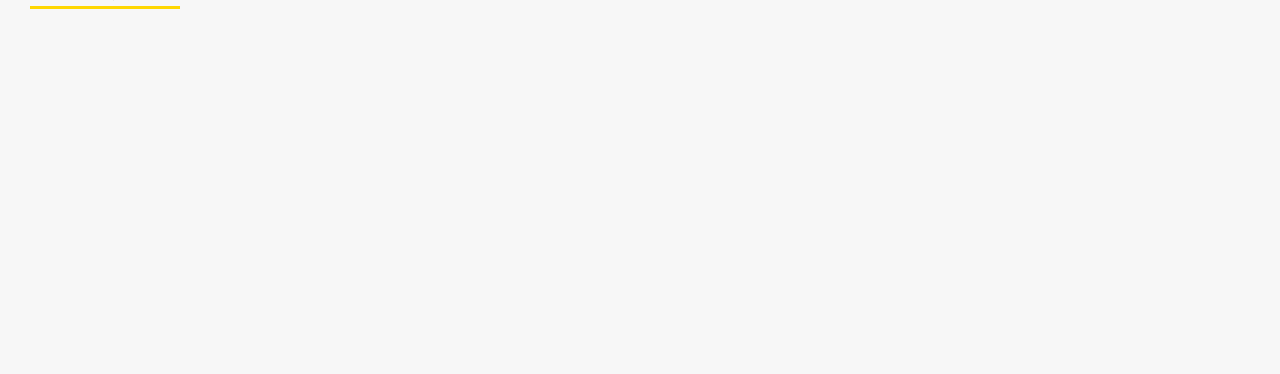
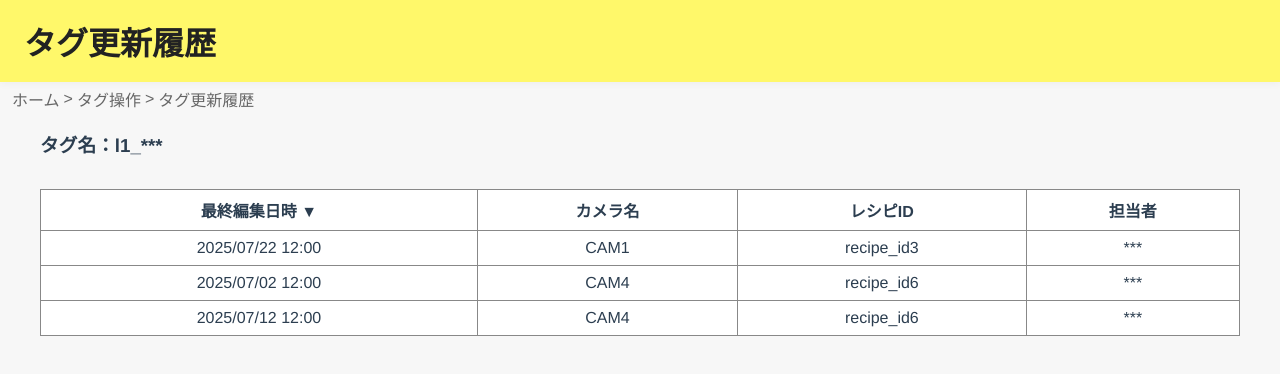
Before and after one commit to 38022/P3Icontrol, a Vue app: page /tag/history in a window 1280 px wide. Shown: the top 374 px of the page. Built offline with nearby package versions, Linux system fonts and the light colour scheme.

Commit message:
タグ更新履歴ページ実装

```diff
--- a/src/components/TagDelete.vue
+++ b/src/components/TagDelete.vue
@@ -6,7 +6,9 @@
     <nav class="breadcrumb">
       <router-link to="/">ホーム</router-link>
       <span> &gt;</span>
-      <span>タグ操作</span>
+      <router-link to="/tag">タグ操作</router-link>
+      <span> &gt;</span>
+      <span>タグ削除</span>
     </nav>
     <div class="select-tag">
       <p>削除するタグを選択</p>
--- a/src/components/TagHistory.vue
+++ b/src/components/TagHistory.vue
@@ -1,25 +1,176 @@
 <template>
-  <div class="tag-history">
-    <h2>タグ更新履歴</h2>
+  <div class="tag-history-page">
+    <div class="header">
+      <h2 class="title">タグ更新履歴</h2>
+    </div>
+    <nav class="breadcrumb">
+      <router-link to="/">ホーム</router-link>
+      <span> &gt;</span>
+      <router-link to="/tag">タグ操作</router-link>
+      <span> &gt;</span>
+      <span>タグ更新履歴</span>
+    </nav>
+    <div class="tag-history-content">
+      <div class="display-tag">
+        <!-- ★タグ操作ページからとってくる -->
+        <h3>タグ名：l1_***</h3>
+      </div>
+      <div class="tag-history-table">
+        <table>
+          <thead>
+            <tr>
+              <th @click="sortByDate" style="cursor:pointer">
+                最終編集日時
+                <span v-if="sortAsc">▲</span>
+                <span v-else>▼</span>
+              </th>
+              <th>カメラ名</th>
+              <th>レシピID</th>
+              <th>担当者</th>
+            </tr>
+          </thead>
+          <tbody>
+            <tr v-for="(row, i) in sortedHistoryList" :key="i">
+              <td>{{ row.editDate }}</td>
+              <td>{{ row.camera }}</td>
+              <td>{{ row.recipeId }}</td>
+              <td>{{ row.editor }}</td>
+            </tr>
+          </tbody>
+        </table>
+      </div>
+    </div>
   </div>
 </template>
 
+<script>
+export default {
+  name:'TagHistory',
+  data() {
+    return {
+      sortAsc: false,
+      isSorted: false,
+      tagHistoryList: [
+        {
+          editDate: '2025/07/22 12:00',
+          camera: 'CAM1',
+          recipeId: 'recipe_id3',
+          editor: '***'
+        },
+        {
+          editDate: '2025/07/02 12:00',
+          camera: 'CAM4',
+          recipeId: 'recipe_id6',
+          editor: '***'
+        },
+        {
+          editDate: '2025/07/12 12:00',
+          camera: 'CAM4',
+          recipeId: 'recipe_id6',
+          editor: '***'
+        }
+      ]
+    }
+  },
+  computed: {
+    sortedHistoryList() {
+      if (!this.isSorted) {
+        // ソートされていない場合は元の順序
+        return this.tagHistoryList;
+      }
+      // ソート時のみ並び替え
+      return [...this.tagHistoryList].sort((a, b) => {
+        const dateA = new Date(a.editDate.replace(/\//g, '-'));
+        const dateB = new Date(b.editDate.replace(/\//g, '-'));
+        return this.sortAsc ? dateA - dateB : dateB - dateA;
+      });
+    }
+  },
+  methods: {
+    sortByDate() {
+      this.isSorted = true;
+      this.sortAsc = !this.sortAsc;
+    }
+  }
+}
+</script>
+
 <style scoped>
-h2 {
-  position: relative;
+.breadcrumb {
+  margin: 5px 0 0 12px;
+  font-size: 1rem;
+  color: #666;
+  display: flex;
+  align-items: center;
+  gap: 4px;
+}
+.breadcrumb a {
+  color: #666;
+  text-decoration: none;
+}
+.breadcrumb a:hover {
+  text-decoration: underline;
+}
+.tag-history-page {
+  min-height: 100vh;
+  background: #f7f7f7;
+  width: 100%;
+}
+
+.header {
+  margin: 0;
+  padding: 0;
+  width: 100%;
+}
+
+.title {
+  width: 100%;
+  background: #fff86a;
+  color: #222;
+  font-size: 2rem;
+  font-weight: bold;
+  margin: 0;
+  padding: 18px 0 18px 24px;
+  border-radius: 0;
+  box-sizing: border-box;
+  box-shadow: 0 2px 8px rgba(0,0,0,0.04);
   text-align: left;
-  margin-left: 30px;
-  margin-top: -30px;
-  padding-bottom: 4px;
 }
-h2::after {
-  content: "";
-  display: block;
-  position: absolute;
-  left: 0;
-  bottom: 0;
-  width: 150px;
-  height: 3px;
-  background: #FFD700;
+
+.tag-history-content {
+  display: block !important;
+}
+
+.display-tag {
+  margin-left: 40px;
+  margin-right: 40px;
+  width: auto;
+  text-align: left;
+}
+
+.tag-history-table {
+  padding-left: 40px;
+  padding-right: 40px;
+  box-sizing: border-box;
+}
+
+.tag-history-table table {
+  border-collapse: collapse;
+  width: 100%;
+  margin-top: 32px;
+}
+
+.tag-history-table th,
+.tag-history-table td {
+  border: 1px solid #888;
+  padding: 8px 12px;
+  text-align: center;
+  background: #fff; /* セルの背景を白に */
+  font-size: 1rem;
+}
+
+.tag-history-table th {
+  background: #fff;
+  font-weight: bold;
 }
 </style>
```
